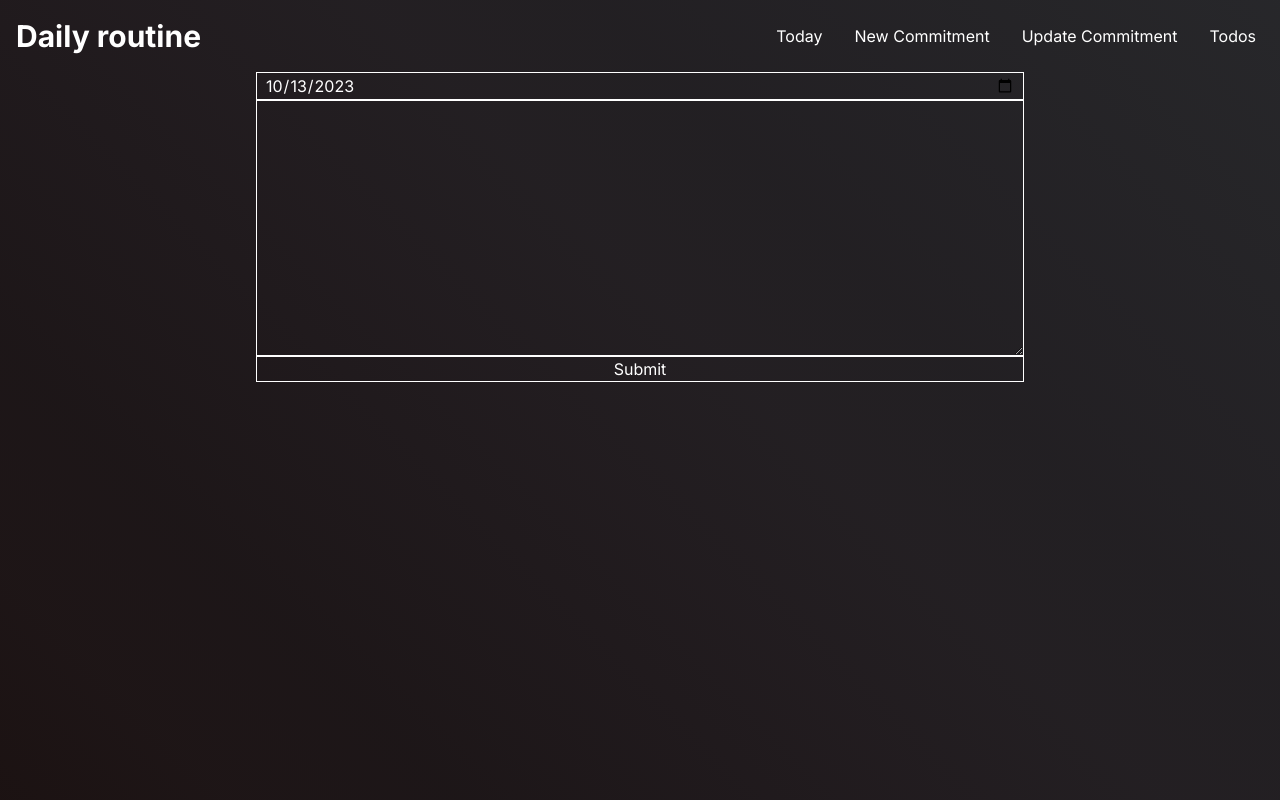
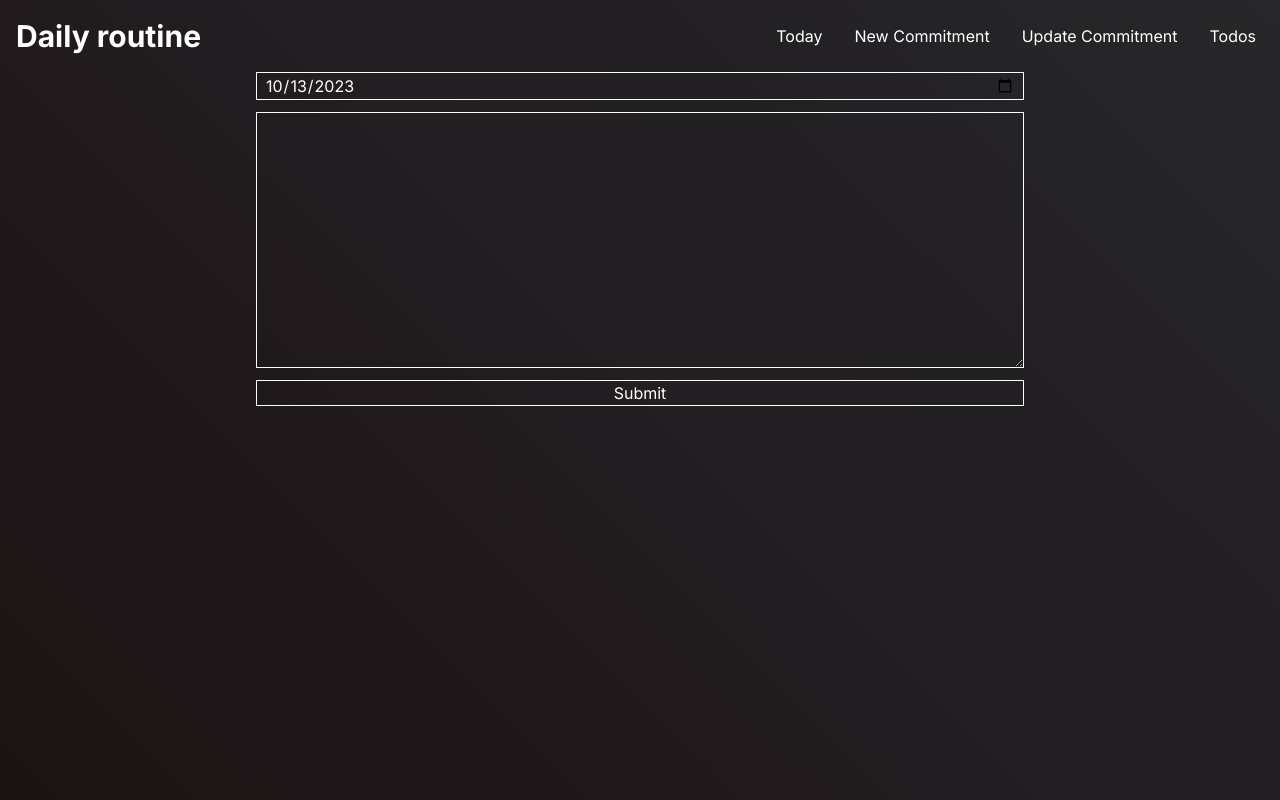
Before and after one commit to Tuubaas/daily-routine, a Next.js app: page /commitments/new in a window 1280 px wide. Built offline with nearby package versions, Linux system fonts and the light colour scheme.

Commit message:
Remove log and add pag

```diff
--- a/app/commitments/new/page.tsx
+++ b/app/commitments/new/page.tsx
@@ -29,7 +29,7 @@ export default function Page() {
     <main className="flex justify-center w-full">
       <form
         action={create}
-        className="flex flex-col max-w-3xl w-full [&>*]:bg-transparent [&>*]:border [&>*]:border-white [&>*]:focus:outline-none [&>*]:focus:ring-0 [&>*]:text-white [&>*]:px-2"
+        className="flex flex-col gap-3 max-w-3xl w-full [&>*]:bg-transparent [&>*]:border [&>*]:border-white [&>*]:focus:outline-none [&>*]:focus:ring-0 [&>*]:text-white [&>*]:px-2"
       >
         <input name="date" type="date" defaultValue={today} />
         <textarea className="min-h-[256px]" name="commitments" />
--- a/components/Today.tsx
+++ b/components/Today.tsx
@@ -21,7 +21,6 @@ export default async function Today() {
       throw e;
     }
   }
-  console.log(commitments);
 
   return (
     <div className="flex flex-col h-full">
```
